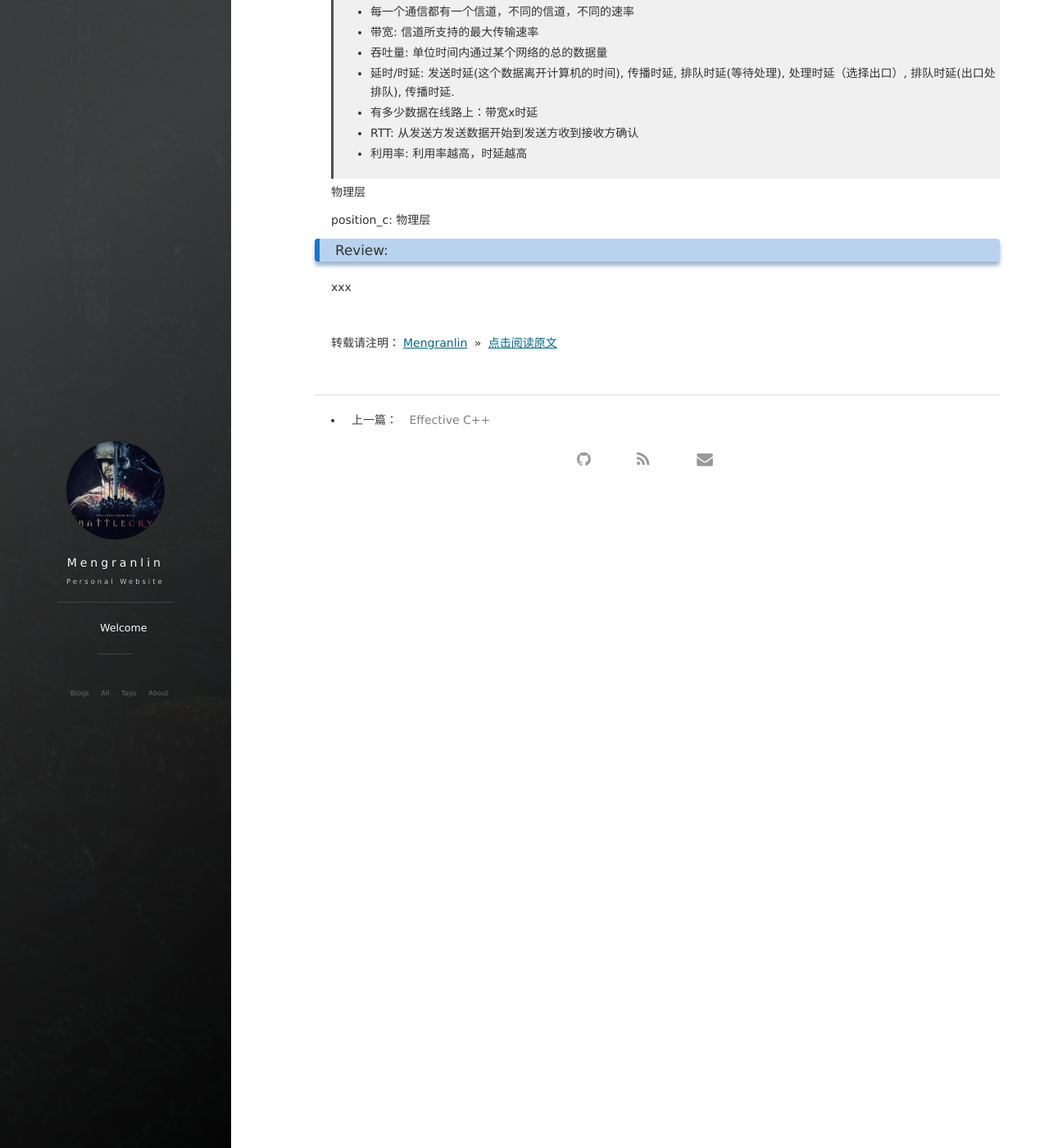
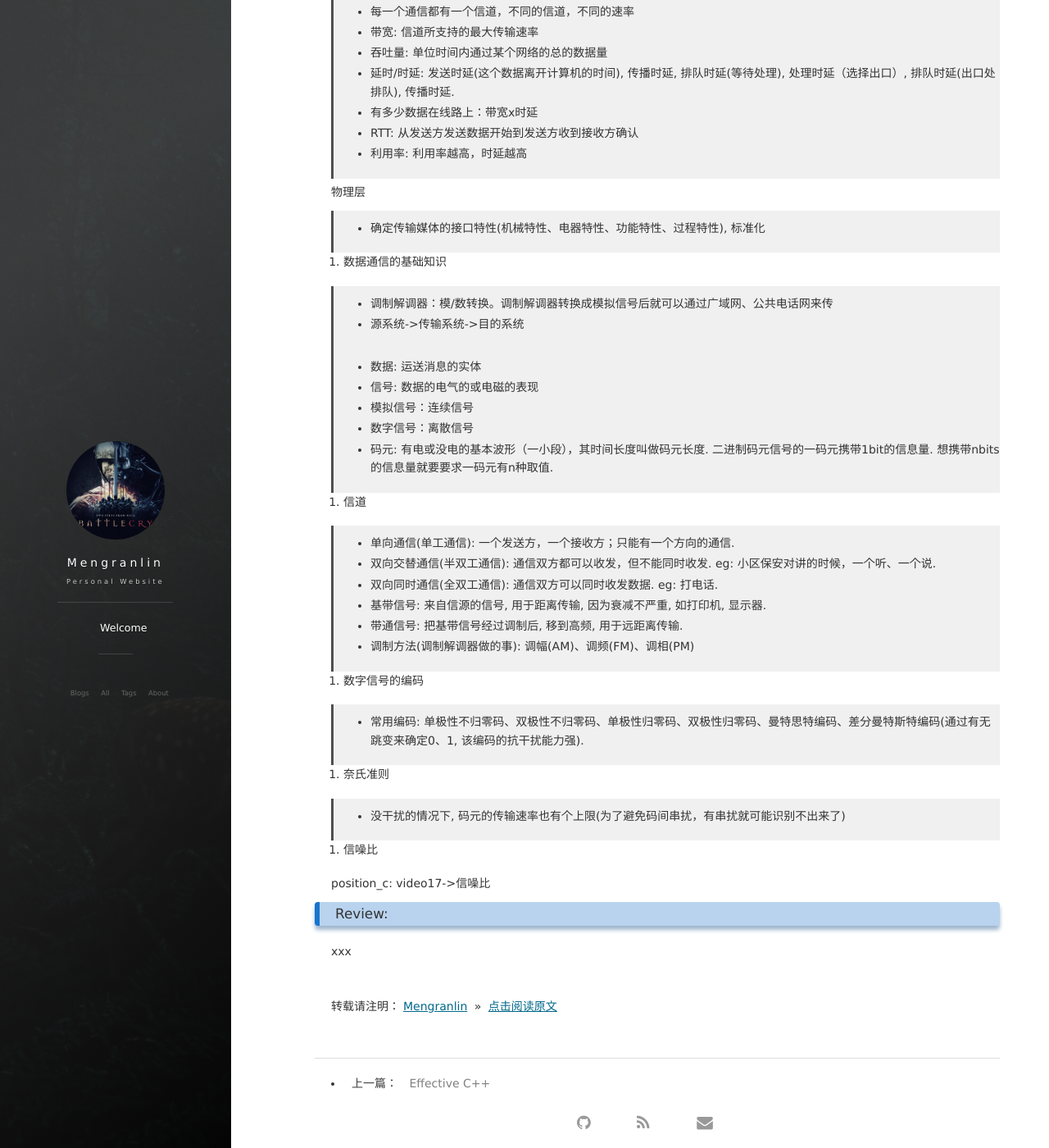
Before and after one commit to lmrshare/lmrshare.github.io, a Jekyll site: the page built from _posts/2018-08-23-Effective-TCP-IP-Programmimg.md, in a window 1280 px wide and 1400 px high, scrolled down 2141 px. Shown: the whole window at 82% size. Built offline with Jekyll 4.4.1, drawn with Linux system fonts in a browser that asks for light colours; nearby versions of some CDN libraries; comment, search, counter and statistics services are not loaded.

Commit message:
network-17

```diff
--- a/_posts/2018-08-23-Effective-TCP-IP-Programmimg.md
+++ b/_posts/2018-08-23-Effective-TCP-IP-Programmimg.md
@@ -104,7 +104,40 @@ TCP/IP协议
 
 物理层
 
-position_c: 物理层
+>* 确定传输媒体的接口特性(机械特性、电器特性、功能特性、过程特性), 标准化
+
+1. 数据通信的基础知识
+
+>* 调制解调器：模/数转换。调制解调器转换成模拟信号后就可以通过广域网、公共电话网来传
+>* 源系统->传输系统->目的系统
+
+>* 数据: 运送消息的实体
+>* 信号: 数据的电气的或电磁的表现
+>* 模拟信号：连续信号
+>* 数字信号：离散信号
+>* 码元: 有电或没电的基本波形（一小段），其时间长度叫做码元长度. 二进制码元信号的一码元携带1bit的信息量. 想携带nbits的信息量就要要求一码元有n种取值.
+
+2. 信道
+
+>* 单向通信(单工通信): 一个发送方，一个接收方；只能有一个方向的通信.
+>* 双向交替通信(半双工通信): 通信双方都可以收发，但不能同时收发. eg: 小区保安对讲的时候，一个听、一个说.
+>* 双向同时通信(全双工通信): 通信双方可以同时收发数据. eg: 打电话.
+>* 基带信号: 来自信源的信号, 用于距离传输, 因为衰减不严重, 如打印机, 显示器.
+>* 带通信号: 把基带信号经过调制后, 移到高频, 用于远距离传输.
+>* 调制方法(调制解调器做的事): 调幅(AM)、调频(FM)、调相(PM)
+
+3. 数字信号的编码
+
+>* 常用编码: 单极性不归零码、双极性不归零码、单极性归零码、双极性归零码、曼特思特编码、差分曼特斯特编码(通过有无跳变来确定0、1, 该编码的抗干扰能力强).
+
+4. 奈氏准则
+
+>* 没干扰的情况下, 码元的传输速率也有个上限(为了避免码间串扰，有串扰就可能识别不出来了)
+
+5. 信噪比
+
+
+position_c: video17->信噪比
 
 
 ### Review:
```
